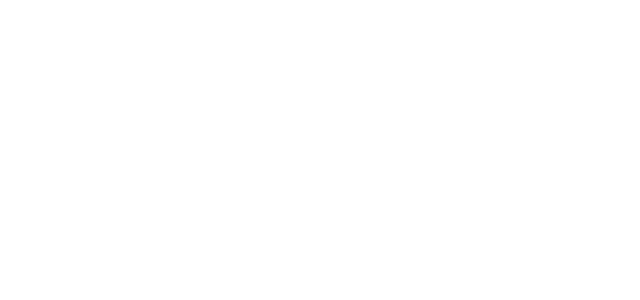
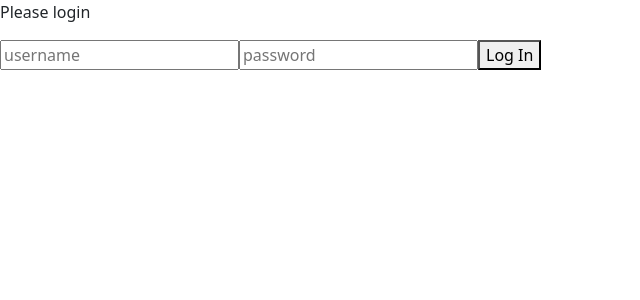
Before and after one commit to pavelchlebek/react-features, a React (Create React App) app: page /reducer in a window 1280 px wide. Shown: the top 300 px of the page, without its empty margins (0-640 px from the left). Built offline with nearby package versions, Linux system fonts and the light colour scheme.

Commit message:
Add ReducesScreen.jsx

```diff
--- a/src/App.js
+++ b/src/App.js
@@ -1,26 +1,23 @@
-import React from 'react';
+import React from "react"
 
-import { CounterProvider } from 'CounterProvider';
-import {
-  BrowserRouter,
-  Route,
-  Switch,
-} from 'react-router-dom';
-import { BootstrapLayout } from 'screens/BootstrapLayout';
-import { BootstrapScreen } from 'screens/BootstrapScreen';
-import { Calculator } from 'screens/Calculator/Calculator';
-import { CustomHooks } from 'screens/CustomHooks';
-import { EffectScreen } from 'screens/EffectScreen';
-import { EffectWindowScreen } from 'screens/EffectWindowScreen';
-import FirstScreen from 'screens/FirstScreen';
-import { RefsScreen } from 'screens/RefsScreen';
-import { RefsScreen2 } from 'screens/RefsScreen2';
-import { Sentence } from 'screens/Sentence/Sentence';
-import { TodosUseReducer } from 'screens/TodosUseReducer';
-import { UseCallback } from 'screens/UseCallback';
-import { UseMemo } from 'screens/UseMemo';
-import { UseReducer } from 'screens/UseReducer';
-import { WDSCustomHooks } from 'screens/WDSCustomHooks';
+import { CounterProvider } from "CounterProvider"
+import { BrowserRouter, Route, Switch } from "react-router-dom"
+import { BootstrapLayout } from "screens/BootstrapLayout"
+import { BootstrapScreen } from "screens/BootstrapScreen"
+import { Calculator } from "screens/Calculator/Calculator"
+import { CustomHooks } from "screens/CustomHooks"
+import { EffectScreen } from "screens/EffectScreen"
+import { EffectWindowScreen } from "screens/EffectWindowScreen"
+import FirstScreen from "screens/FirstScreen"
+import { ReducerScreen } from "screens/Reducer/ReducerScreen"
+import { RefsScreen } from "screens/RefsScreen"
+import { RefsScreen2 } from "screens/RefsScreen2"
+import { Sentence } from "screens/Sentence/Sentence"
+import { TodosUseReducer } from "screens/TodosUseReducer"
+import { UseCallback } from "screens/UseCallback"
+import { UseMemo } from "screens/UseMemo"
+import { UseReducer } from "screens/UseReducer"
+import { WDSCustomHooks } from "screens/WDSCustomHooks"
 
 function App() {
   return (
@@ -42,6 +39,7 @@
           <Route path="/todosUseReducer" component={TodosUseReducer} />
           <Route path="/Sentence" component={Sentence} />
           <Route path="/calculator" component={Calculator} />
+          <Route path="/reducer" component={ReducerScreen} />
         </Switch>
       </CounterProvider>
     </BrowserRouter>
--- a/src/components/Navbar.jsx
+++ b/src/components/Navbar.jsx
@@ -1,8 +1,8 @@
-import '../styles/Navbar.css';
+import "../styles/Navbar.css"
 
-import React from 'react';
+import React from "react"
 
-import { Link } from 'react-router-dom';
+import { Link } from "react-router-dom"
 
 export const Navbar = () => {
   return (
@@ -24,6 +24,7 @@
       <Link to="/todosUseReducer">TodosUseReducer</Link>
       <Link to="/sentence">Sentence</Link>
       <Link to="/calculator">Calculator</Link>
+      <Link to="/reducer">Reducer</Link>
     </div>
   )
 }
--- /dev/null
+++ b/src/screens/Reducer/ReducerScreen.jsx
@@ -0,0 +1,24 @@
+import React from "react"
+
+export const ReducerScreen = () => {
+  const onSubmit = async (e) => {
+    e.preventDefault()
+
+    alert("wow!!!")
+  }
+
+  return (
+    <div className="app">
+      <div className="login-container">
+        <form className="form" onSubmit={onSubmit}>
+          <p>Please login</p>
+          <input type="text" placeholder="username" />
+          <input type="text" placeholder="password" autoComplete="new-password" />
+          <button className="submit" type="submit">
+            Log In
+          </button>
+        </form>
+      </div>
+    </div>
+  )
+}
```
